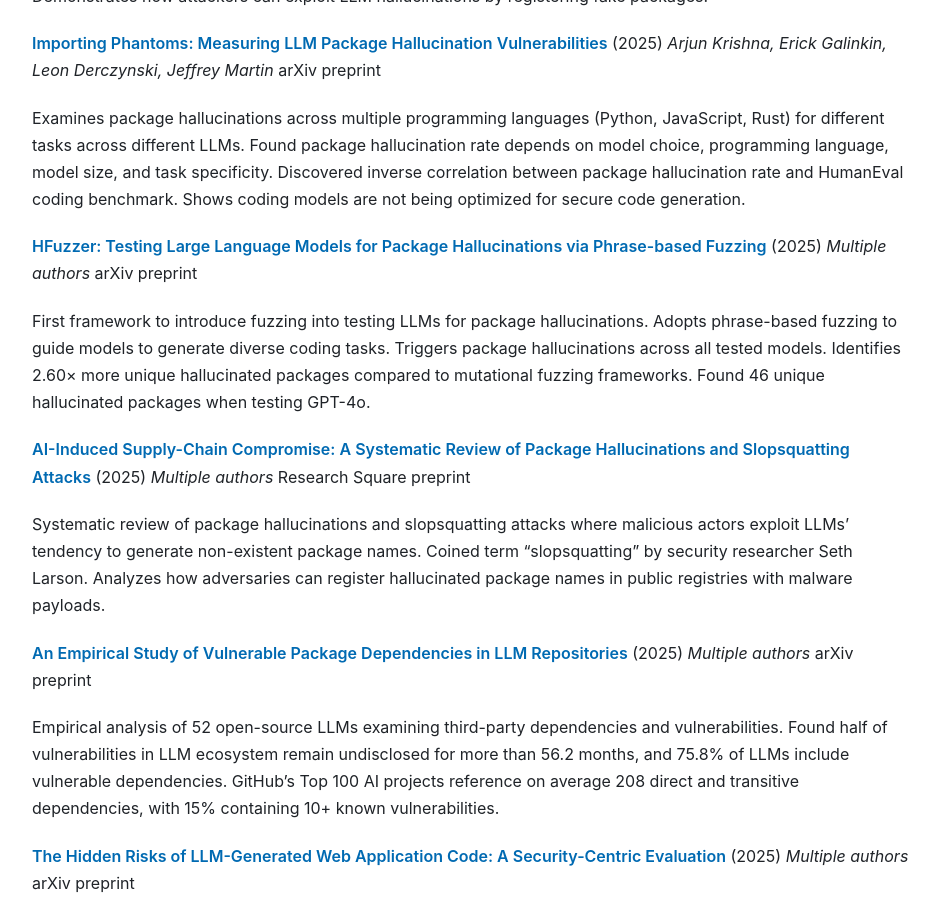
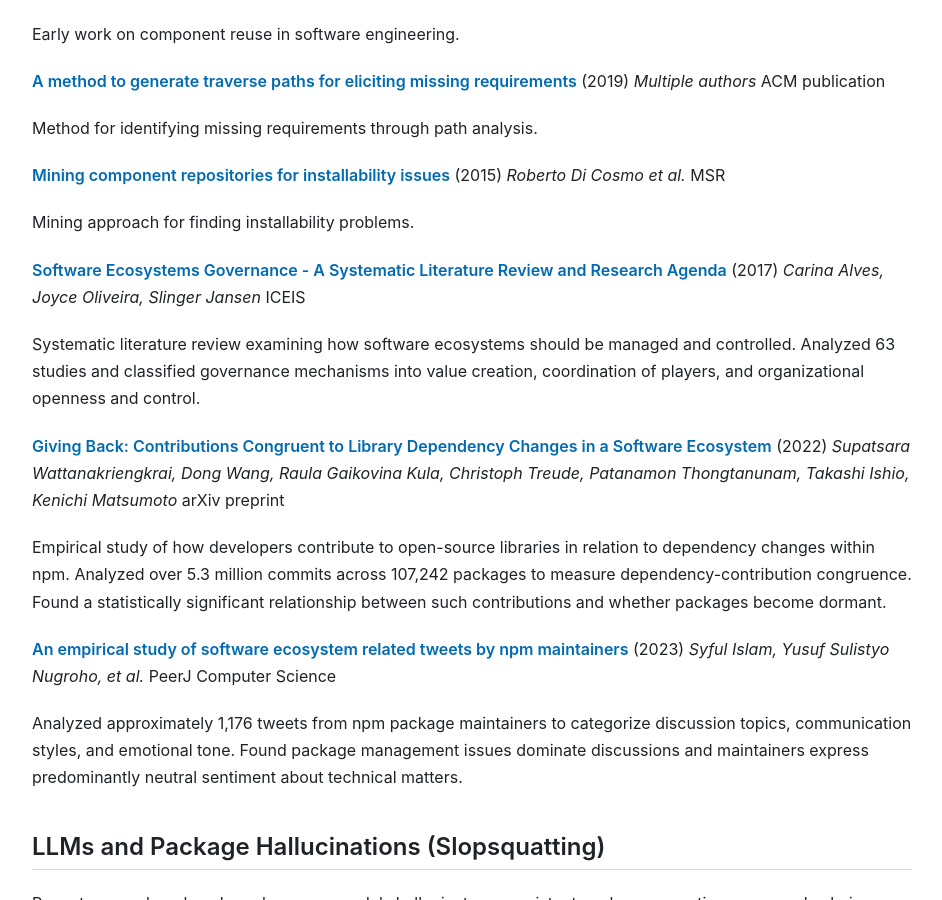
Before and after one commit to andrew/nesbitt.io, a Jekyll site: the page built from _posts/2025-11-13-package-management-papers.md, in a window 1280 px wide and 900 px high, scrolled down 28310 px. Shown: the whole window, without its empty margins (168-1110 px from the left). Built offline with Jekyll 4.4.1, drawn with Linux system fonts in a browser that asks for light colours; some of the changed text lies outside the part shown.

Commit message:
Add six papers to package management papers collection

```diff
--- a/_posts/2025-11-13-package-management-papers.md
+++ b/_posts/2025-11-13-package-management-papers.md
@@ -229,6 +229,12 @@
 
 Describes backtracking dependency resolution.  In contrast to more mathematically advanced techniques, this tries the best match greedily for each package and then rewinds state if there is a conflict.  Through practical use in Stork, this was found to work well for adopters, despite its simplcity.
 
+**[Solving Package Management via Hypergraph Dependency Resolution](https://arxiv.org/abs/2506.10803)** (2025)
+*Ryan Gibb, Patrick Ferris, David Allsopp, Michael Winston Dales, Mark Elvers, Thomas Gazagnaire, Sadiq Jaffer, Thomas Leonard, Jon Ludlam, Anil Madhavapeddy*
+arXiv preprint
+
+Introduces HyperRes, a formal framework modeling dependencies as hypergraphs to address fragmentation across package managers. Demonstrates translation of metadata between different package managers and solving dependency constraints across ecosystems without forcing users to abandon their preferred tools.
+
 **[Using Answer Set Programming for HPC Dependency Solving](https://dl.acm.org/doi/abs/10.5555/3571885.3571931)** (2022)
 *Todd Gamblin, Massimiliano Culpo, Gregory Becker, Sergei Shudler*
 Supercomputing
@@ -289,6 +295,12 @@
 ACM Transactions on Software Engineering and Methodology (TOSEM)
 
 Survey identifying key research directions in software supply chain security including dependency management, vulnerability detection, and trust models across package ecosystems.
+
+**[Modeling Interconnected Social and Technical Risks in Open Source Software Ecosystems](https://arxiv.org/abs/2205.04268)** (2022)
+*William Schueller, Johannes Wachs*
+arXiv preprint
+
+Examines how social and technical factors interact to create systemic risks in open source ecosystems. Developers often maintain multiple interdependent libraries, meaning individual departures can cascade failures across projects. Develops a framework measuring risk based on both dependency networks and developer involvement, applied to the Rust ecosystem.
 
 **[Software Supply Chain: Review of Attacks, Risk Assessment Strategies and Security Controls](https://arxiv.org/abs/2308.07920)** (2023)
 *Betul Gokkaya, et al.*
@@ -824,6 +836,12 @@
 
 Study of software signing adoption in Maven, PyPI, DockerHub and Huggingface, finding strict signature rules increase the quantity of signatures and registry policies impact developer decisions.
 
+**[A systematic literature review on trust in the software ecosystem](https://link.springer.com/article/10.1007/s10664-022-10238-y)** (2022)
+*Multiple authors*
+Empirical Software Engineering
+
+Systematic literature review examining trust in software ecosystems, including relationships between end-users and software products, package managers, software producing organizations, and software engineers. Addresses how trust is frequently violated by bad actors and vulnerabilities in the software supply chain.
+
 ## Dependency Management Bots
 
 Research on automated dependency management tools like Dependabot and Renovate.
@@ -1112,6 +1130,24 @@
 
 Mining approach for finding installability problems.
 
+**[Software Ecosystems Governance - A Systematic Literature Review and Research Agenda](https://www.scitepress.org/Papers/2017/62694/)** (2017)
+*Carina Alves, Joyce Oliveira, Slinger Jansen*
+ICEIS
+
+Systematic literature review examining how software ecosystems should be managed and controlled. Analyzed 63 studies and classified governance mechanisms into value creation, coordination of players, and organizational openness and control.
+
+**[Giving Back: Contributions Congruent to Library Dependency Changes in a Software Ecosystem](https://arxiv.org/abs/2205.13231)** (2022)
+*Supatsara Wattanakriengkrai, Dong Wang, Raula Gaikovina Kula, Christoph Treude, Patanamon Thongtanunam, Takashi Ishio, Kenichi Matsumoto*
+arXiv preprint
+
+Empirical study of how developers contribute to open-source libraries in relation to dependency changes within npm. Analyzed over 5.3 million commits across 107,242 packages to measure dependency-contribution congruence. Found a statistically significant relationship between such contributions and whether packages become dormant.
+
+**[An empirical study of software ecosystem related tweets by npm maintainers](https://peerj.com/articles/cs-1669/)** (2023)
+*Syful Islam, Yusuf Sulistyo Nugroho, et al.*
+PeerJ Computer Science
+
+Analyzed approximately 1,176 tweets from npm package maintainers to categorize discussion topics, communication styles, and emotional tone. Found package management issues dominate discussions and maintainers express predominantly neutral sentiment about technical matters.
+
 ## LLMs and Package Hallucinations (Slopsquatting)
 
 Recent research on how large language models hallucinate non-existent packages, creating new supply chain attack vectors.
```
Also changed, not shown: _data/stats.json (+5 -5 lines).
